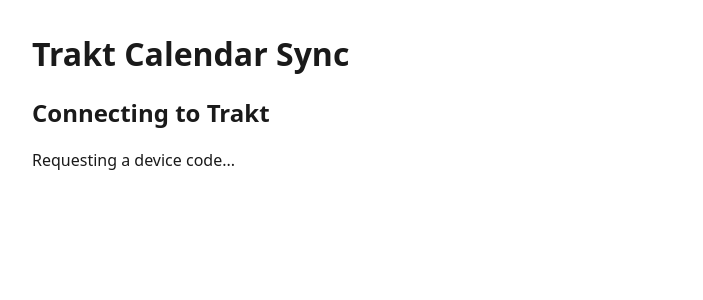
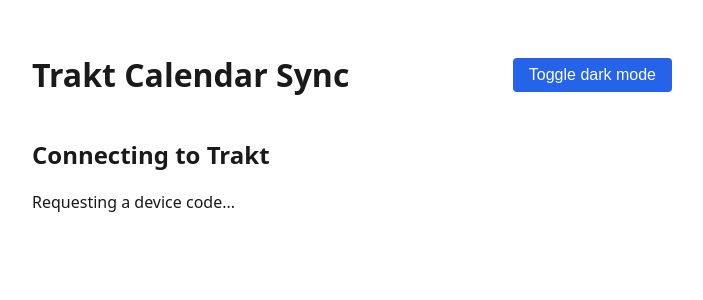
Before and after one commit to kylesmart2/trakt-calendar-sync, a Flask app: page /setup/trakt/waiting in a window 1280 px wide. Shown: the top 300 px of the page, without its empty margins (288-991 px from the left). Run offline with Flask 3, Linux system fonts and the light colour scheme; parts of the project's set-up code (start-up, migrations or seed data) failed here and were passed over.

Commit message:
Add toggleable dark mode to the web UI
CSS custom properties drive colors across the page; a dark palette
applies automatically via prefers-color-scheme, and a header button
lets the user override it explicitly (persisted in localStorage,
applied before paint to avoid a theme flash).

```diff
--- a/web/static/style.css
+++ b/web/static/style.css
@@ -1,9 +1,75 @@
+:root {
+  --bg: #ffffff;
+  --fg: #1a1a1a;
+  --surface: #ffffff;
+  --border: #cccccc;
+  --border-soft: #eeeeee;
+  --accent: #2563eb;
+  --accent-hover: #1d4ed8;
+  --accent-fg: #ffffff;
+  --flash-bg: #fffae6;
+  --flash-border: #e0d080;
+  --code-box-bg: #f5f5f5;
+}
+
+@media (prefers-color-scheme: dark) {
+  :root {
+    --bg: #121212;
+    --fg: #e5e5e5;
+    --surface: #1e1e1e;
+    --border: #3a3a3a;
+    --border-soft: #2a2a2a;
+    --accent: #3b82f6;
+    --accent-hover: #2563eb;
+    --accent-fg: #ffffff;
+    --flash-bg: #3a341a;
+    --flash-border: #6b5f2a;
+    --code-box-bg: #1a1a1a;
+  }
+}
+
+:root[data-theme="dark"] {
+  --bg: #121212;
+  --fg: #e5e5e5;
+  --surface: #1e1e1e;
+  --border: #3a3a3a;
+  --border-soft: #2a2a2a;
+  --accent: #3b82f6;
+  --accent-hover: #2563eb;
+  --accent-fg: #ffffff;
+  --flash-bg: #3a341a;
+  --flash-border: #6b5f2a;
+  --code-box-bg: #1a1a1a;
+}
+
+:root[data-theme="light"] {
+  --bg: #ffffff;
+  --fg: #1a1a1a;
+  --surface: #ffffff;
+  --border: #cccccc;
+  --border-soft: #eeeeee;
+  --accent: #2563eb;
+  --accent-hover: #1d4ed8;
+  --accent-fg: #ffffff;
+  --flash-bg: #fffae6;
+  --flash-border: #e0d080;
+  --code-box-bg: #f5f5f5;
+}
+
 body {
   font-family: system-ui, -apple-system, sans-serif;
   max-width: 640px;
   margin: 2rem auto;
   padding: 0 1rem;
-  color: #1a1a1a;
+  color: var(--fg);
+  background: var(--bg);
+}
+
+header {
+  display: flex;
+  align-items: center;
+  justify-content: space-between;
+  gap: 1rem;
 }
 
 section {
@@ -21,8 +87,8 @@
 .button, button {
   display: inline-block;
   padding: 0.5rem 1rem;
-  background: #2563eb;
-  color: white;
+  background: var(--accent);
+  color: var(--accent-fg);
   border: none;
   border-radius: 4px;
   text-decoration: none;
--- a/web/templates/base.html
+++ b/web/templates/base.html
@@ -4,9 +4,20 @@
   <meta charset="utf-8">
   <title>Trakt Calendar Sync</title>
   <link rel="stylesheet" href="{{ url_for('static', filename='style.css') }}">
+  <script>
+    // Runs before the stylesheet paints anything, so a stored preference
+    // never flashes the other theme first.
+    (function () {
+      const stored = localStorage.getItem("theme");
+      if (stored) document.documentElement.setAttribute("data-theme", stored);
+    })();
+  </script>
 </head>
 <body>
-  <header><h1>Trakt Calendar Sync</h1></header>
+  <header>
+    <h1>Trakt Calendar Sync</h1>
+    <button type="button" id="theme-toggle" aria-label="Toggle dark mode">Toggle dark mode</button>
+  </header>
   {% with messages = get_flashed_messages() %}
     {% if messages %}
       <ul class="flash">
@@ -15,5 +26,14 @@
     {% endif %}
   {% endwith %}
   <main>{% block content %}{% endblock %}</main>
+  <script>
+    document.getElementById("theme-toggle").addEventListener("click", () => {
+      const prefersDark = window.matchMedia("(prefers-color-scheme: dark)").matches;
+      const current = document.documentElement.getAttribute("data-theme") || (prefersDark ? "dark" : "light");
+      const next = current === "dark" ? "light" : "dark";
+      document.documentElement.setAttribute("data-theme", next);
+      localStorage.setItem("theme", next);
+    });
+  </script>
 </body>
 </html>
```
Also changed, not shown: other parts of web/static/style.css (+16 -11 lines).
